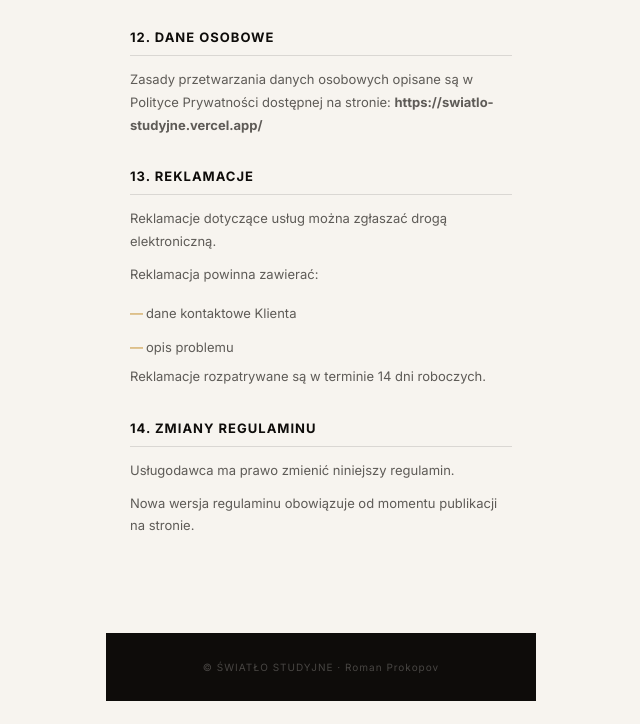
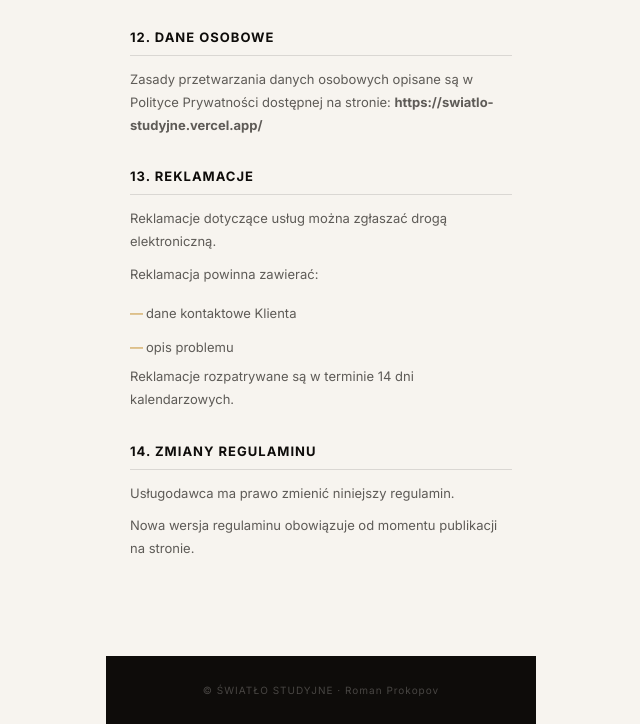
Before and after one commit to MikeCalisto/swiatlo-studyjne, a plain HTML site: page regulamin.html in a window 1280 px wide. Shown: the part 4537-5261 px from the top of the page, without its empty margins (319-959 px from the left). Before the commit the page ends 5238 px from the top, so only its background shows below. Drawn offline with nearby package versions, Linux system fonts and the light colour scheme; a web font is replaced by a local one.

Commit message:
Update: regulamin.html

```diff
--- a/regulamin.html
+++ b/regulamin.html
@@ -293,7 +293,7 @@
         <li>dane kontaktowe Klienta</li>
         <li>opis problemu</li>
       </ul>
-      <p>Reklamacje rozpatrywane są w terminie 14 dni roboczych.</p>
+      <p>Reklamacje rozpatrywane są w terminie 14 dni kalendarzowych.</p>
     </div>
 
     <div class="sub-section">
```
